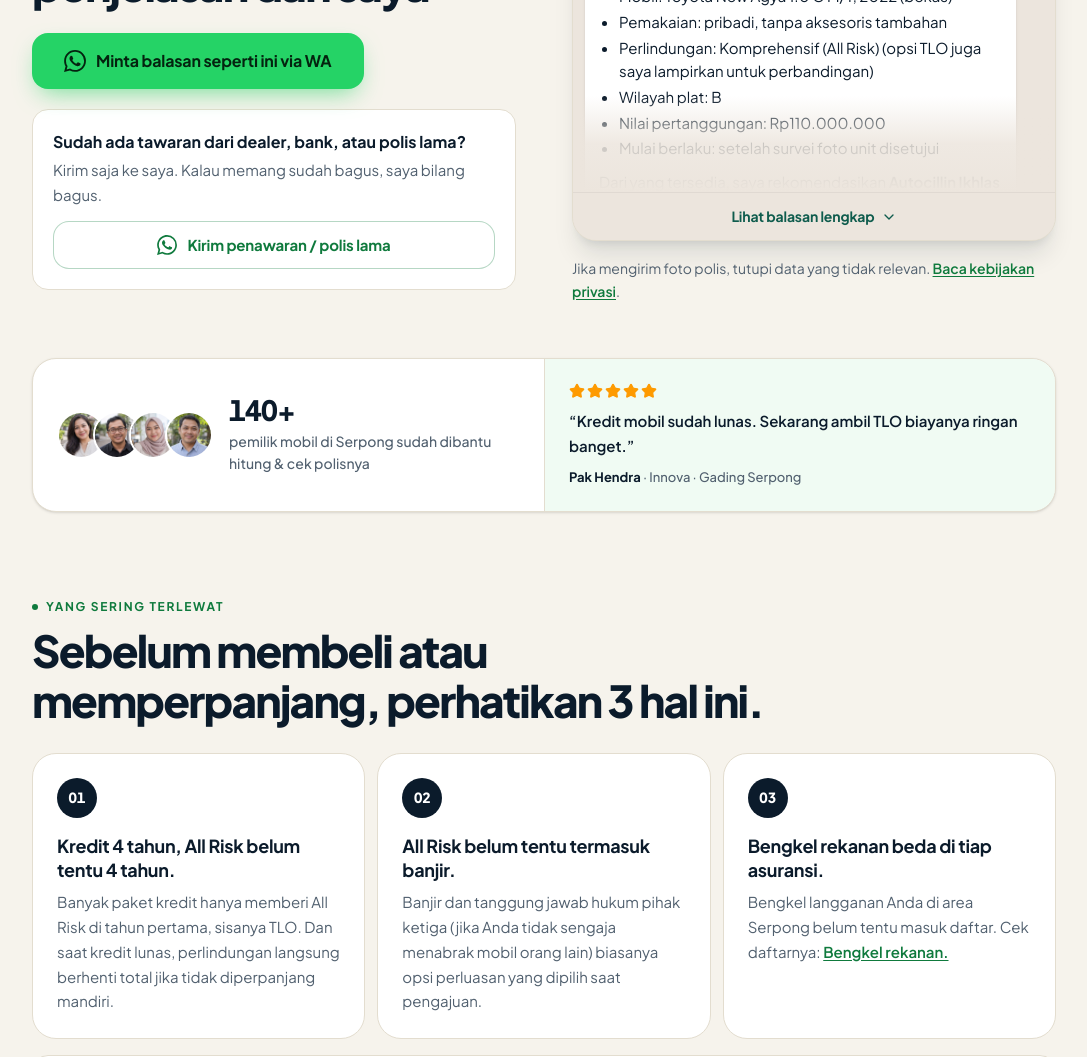
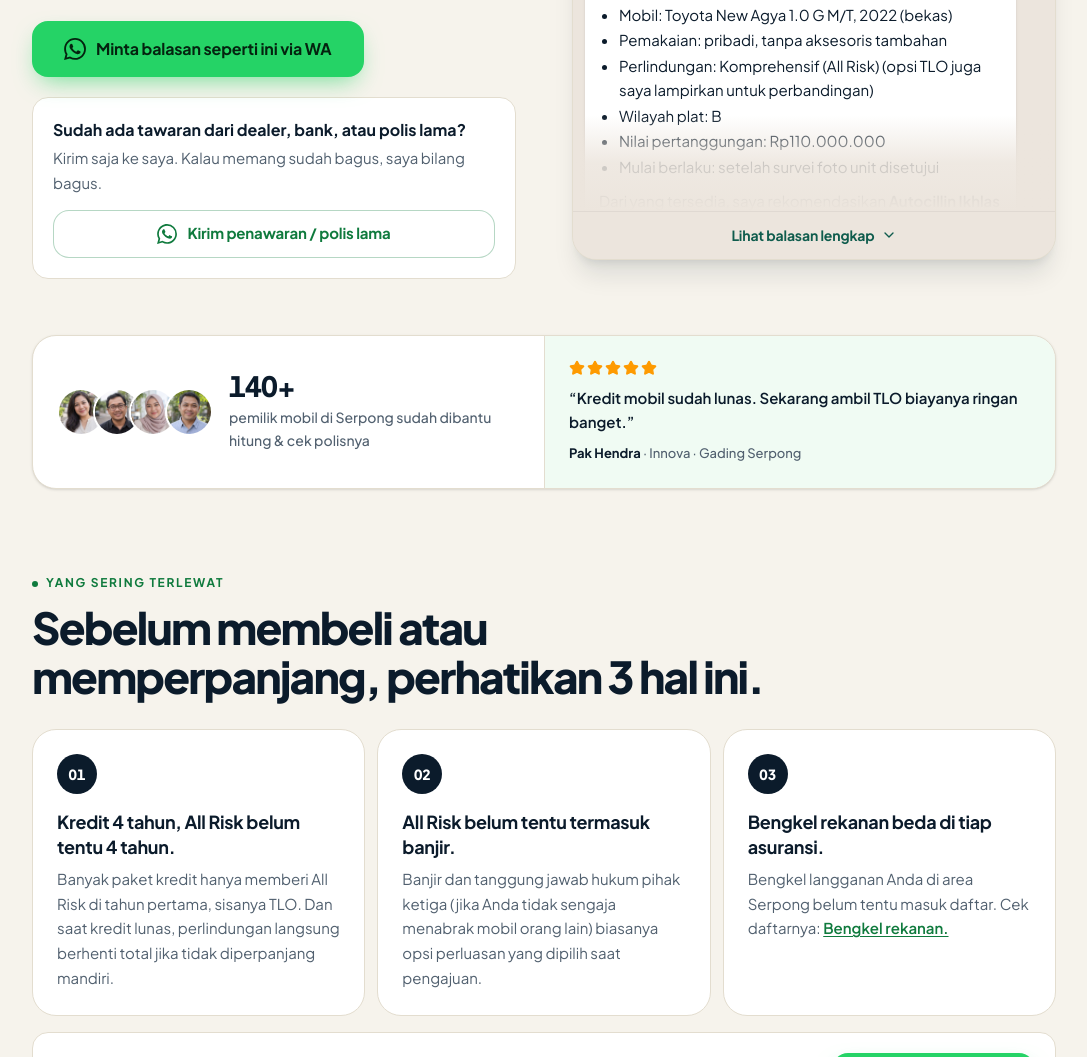
Before and after one commit to ahloen/asuransiserpong-astro, an Astro site: page / in a window 1280 px wide. Shown: the part 2176-3233 px from the top of the page, without its empty margins (96-1183 px from the left). Built offline with nearby package versions, Linux system fonts and the light colour scheme; Astro itself is replaced by a stand-in of ours.

Commit message:
copy: hapus catatan privasi di contoh balasan

```diff
--- a/src/components/ChatSample.astro
+++ b/src/components/ChatSample.astro
@@ -20,9 +20,6 @@ const dealerTitle = isLunas
   ? "Sudah ada tawaran dari dealer, bank, atau polis lama?"
   : "Sudah ada tawaran dari dealer atau bank?";
 const dealerCta = isLunas ? "Kirim penawaran / polis lama" : "Kirim tawaran dealer/bank";
-const privacyIntro = isLunas
-  ? "Jika mengirim foto polis, tutupi data yang tidak relevan."
-  : "Untuk konsultasi awal, cukup ceritakan kebutuhannya. Jika mengirim foto polis, tutupi data yang tidak relevan.";
 ---
 
 <section id="contoh" class="bg-paper px-5 pt-14 pb-10 md:pt-20 md:pb-14">
@@ -107,7 +104,6 @@ const privacyIntro = isLunas
           <WaButton message={dealerMessage} variant="outline" size="md" class="mt-3.5 w-full">{dealerCta}</WaButton>
         </div>
       </div>
-      <p class="type-body-sm mt-4 text-muted">{privacyIntro} <a href="/terms-and-privacy#privasi" target="_blank" rel="noopener noreferrer" class="font-semibold text-wa-deep underline underline-offset-2">Baca kebijakan privasi</a>.</p>
     </div>
   </div>
 </section>
```
